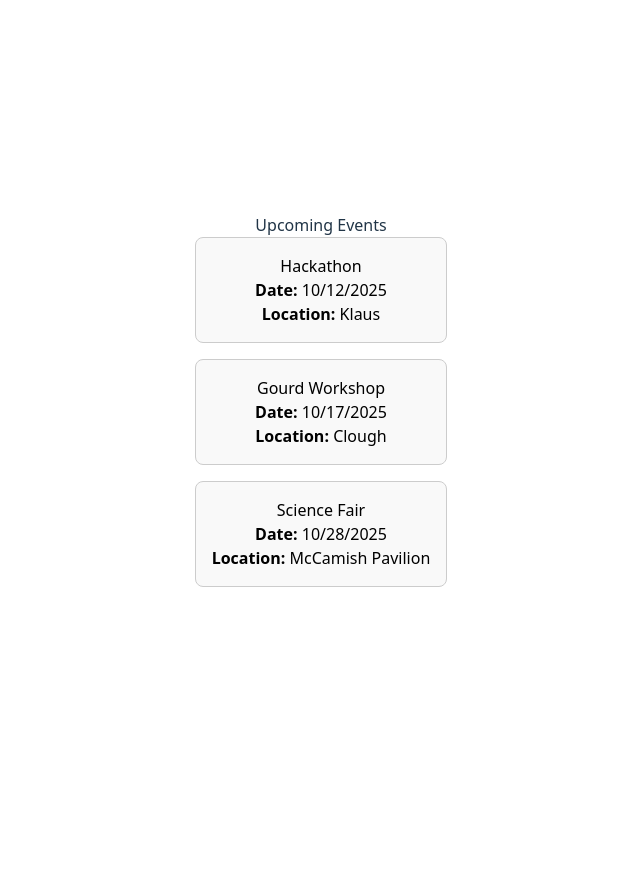
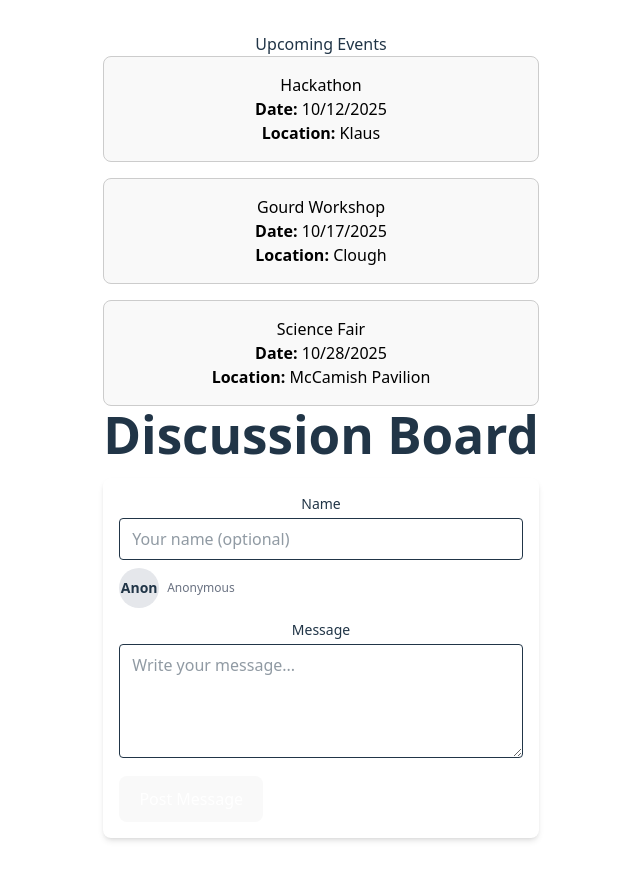
Before and after one commit to mayazhang1241/gt-cal, a React (Vite) app in the folder frontend/: page / in a window 1280 px wide. Shown: the whole page, without its empty margins (319-959 px from the left). Before the commit the page ends 800 px from the top, so only its background shows below. Built offline with nearby package versions, Linux system fonts and the light colour scheme.

Commit message:
Add PostMessageForm component

```diff
--- a/frontend/src/App.css
+++ b/frontend/src/App.css
@@ -1,3 +1,5 @@
+@import "tailwindcss";
+
 #root {
   max-width: 1280px;
   margin: 0 auto;
--- a/frontend/src/App.jsx
+++ b/frontend/src/App.jsx
@@ -1,80 +1,32 @@
-import { useState } from 'react'
-import reactLogo from './assets/react.svg'
-import viteLogo from '/vite.svg'
-import './App.css'
-import React from "react";
+import React, { useState } from "react";
+import reactLogo from "./assets/react.svg";
+import viteLogo from "/vite.svg";
+import "./App.css";
+import PostMessageForm from "./components/PostMessageForm";
 
 
-/*function App() {
-  const [count, setCount] = useState(0)
-
-  return (
-    <>
-      <div>
-        <a href="https://vite.dev" target="_blank">
-          <img src={viteLogo} className="logo" alt="Vite logo" />
-        </a>
-        <a href="https://react.dev" target="_blank">
-          <img src={reactLogo} className="logo react" alt="React logo" />
-        </a>
-      </div>
-      <h1>Vite + React</h1>
-      <div className="card">
-        <button onClick={() => setCount((count) => count + 1)}>
-          count is {count}
-        </button>
-        <p>
-          Edit <code>src/App.jsx</code> and save to test HMR
-        </p>
-      </div>
-      <p className="read-the-docs">
-        Click on the Vite and React logos to learn more
-      </p>
-    </>
-  )
-}
-
-export default App*/
-
-// issue: list view
+// sample events (static for now)
 const events = [
   { id: 1, title: "Hackathon", date: "2025-10-12", location: "Klaus" },
   { id: 2, title: "Gourd Workshop", date: "2025-10-17", location: "Clough" },
   { id: 3, title: "Science Fair", date: "2025-10-28", location: "McCamish Pavilion" }
 ];
 
-/*const ListView = ({ events }) => {
-  // sort events by date
-  const sortedEvents = [...events].sort(
-    (a, b) => new Date(a.date) - new Date(b.date)
-  );
+function ListView({ events }) {
+  const eventsCopy = events.slice();
+  const sortedEvents = eventsCopy.sort((a, b) => new Date(a.date) - new Date(b.date));
 
   return (
     <div className="list-view">
-      {sortedEvents.map(event => (
+      {sortedEvents.map((event) => (
         <div key={event.id} className="event-card">
           <h3>{event.title}</h3>
-          <p><strong>Date:</strong> {new Date(event.date).toLocaleDateString()}</p>
-          <p><strong>Location:</strong> {event.location}</p>
-        </div>
-      ))}
-    </div>
-  );
-};*/
-function ListView(props) {
-  const events = props.events;
-
-  const eventsCopy = events.slice();
-
-  const sortedEvents = eventsCopy.sort((a, b) => new Date(a.date) - new Date(b.date))
-
-  return (
-    <div className="list-view">
-      {sortedEvents.map(event => (
-        <div key={event.id} className="event-card">
-          <h3>{event.title}</h3>
-          <p><strong>Date:</strong> {new Date(event.date).toLocaleDateString()}</p>
-          <p><strong>Location:</strong> {event.location}</p>
+          <p>
+            <strong>Date:</strong> {new Date(event.date).toLocaleDateString()}
+          </p>
+          <p>
+            <strong>Location:</strong> {event.location}
+          </p>
         </div>
       ))}
     </div>
@@ -82,11 +34,18 @@ function ListView(props) {
 }
 
 
+
 function App() {
+  function handleNewMessage(message) {
+    console.log("New message posted:", message);
+  }
+
   return (
-    <div>
+    <div className="App">
       <h2>Upcoming Events</h2>
       <ListView events={events} />
+      <h1 className="text-xl font-bold mb-4">Discussion Board</h1>
+      <PostMessageForm onMessagePosted={handleNewMessage} />
     </div>
   );
 }
--- /dev/null
+++ b/frontend/src/components/PostMessageForm.jsx
@@ -0,0 +1,129 @@
+import React, { useState } from "react";
+import "../App.css";
+
+
+export default function PostMessageForm({ onMessagePosted }) {
+  // useState hooks keep track of the local form values and UI state.
+  const [name, setName] = useState("");
+  const [text, setText] = useState("");
+  const [loading, setLoading] = useState(false);
+  const [error, setError] = useState(null);
+
+  // ideas: initials from a name (e.g., "Caroline Tran" -> "CT").
+  // use these initials as the avatar content when a name is provided
+  function getInitials(fullName) {
+    if (!fullName) return null;
+    const parts = fullName.trim().split(/\s+/);
+    if (parts.length === 0) return null;
+    // take first letter of the first and last name
+    const first = parts[0][0] || "";
+    const last = parts.length > 1 ? parts[parts.length - 1][0] : "";
+    return (first + last).toUpperCase();
+  }
+
+  function buildPayload() {
+    const initials = getInitials(name);
+    // the user didn't provide a name -> anonymous
+    return {
+      name: name || "Anonymous",
+      text: text,
+      // avatar could be either initials or a keyword the backend knows how to
+      // resolve (e.g. "anon") — choose whichever your backend expects.
+      avatar: initials || null,
+
+    };
+  }
+
+
+  async function handleSubmit(e) {
+    e.preventDefault(); // stop the page from reloading
+    setError(null);
+
+    // Basic validation: don't let empty messages through.
+    if (!text.trim()) {
+      setError("Please write a message before posting.");
+      return;
+    }
+
+    const payload = buildPayload();
+
+    try {
+      setLoading(true);
+
+      await new Promise((r) => setTimeout(r, 500)); // simulate network delay
+      const created = { id: Date.now(), ...payload };
+      onMessagePosted?.(created);
+      setText("");
+
+      // clear
+      setText("");
+      // setName(""); // keep name to make posting faster for the same user
+
+      // Let the parent know that a new message exists so it can update the list.
+      if (onMessagePosted) onMessagePosted(created);
+    } catch (err) {
+      console.error("Failed to post message:", err);
+      setError(err.message || "An error occurred while posting.");
+    } finally {
+      setLoading(false);
+    }
+  }
+
+  // render the avatar area -> does not work (pls help :>)
+  function AvatarPreview() {
+    const initials = getInitials(name);
+    return (
+      <div className="flex items-center gap-2">
+        <div
+          className="w-10 h-10 rounded-full flex items-center justify-center bg-gray-200 text-sm font-semibold"
+          aria-hidden
+        >
+          {initials || "Anon"}
+        </div>
+        <div className="text-xs text-gray-500">{name || "Anonymous"}</div>
+      </div>
+    );
+  }
+
+  return (
+    <form onSubmit={handleSubmit} className="max-w-xl p-4 bg-white rounded-lg shadow-md">
+      <div className="mb-3">
+        <label className="block text-sm font-medium mb-1">Name</label>
+        <input
+          type="text"
+          value={name}
+          onChange={(e) => setName(e.target.value)}
+          placeholder="Your name (optional)"
+          className="w-full border rounded px-3 py-2 focus:outline-none focus:ring"
+        />
+        <div className="mt-2">
+          <AvatarPreview />
+        </div>
+      </div>
+
+      <div className="mb-3">
+        <label className="block text-sm font-medium mb-1">Message</label>
+        <textarea
+          value={text}
+          onChange={(e) => setText(e.target.value)}
+          placeholder="Write your message..."
+          rows={4}
+          className="w-full border rounded px-3 py-2 focus:outline-none focus:ring"
+        />
+      </div>
+
+      {error && <div className="text-sm text-red-600 mb-2">{error}</div>}
+
+      <div className="flex items-center justify-between">
+        <button
+          type="submit"
+          disabled={loading}
+          className="px-4 py-2 bg-blue-600 text-white rounded disabled:opacity-50"
+        >
+          {loading ? "Posting..." : "Post Message"}
+        </button>
+
+      </div>
+    </form>
+  );
+}
--- a/frontend/src/main.jsx
+++ b/frontend/src/main.jsx
@@ -2,6 +2,7 @@ import { StrictMode } from 'react'
 import { createRoot } from 'react-dom/client'
 import './output.css'
 import App from './App.jsx'
+import "./App.css";
 
 createRoot(document.getElementById('root')).render(
   <StrictMode>
```
